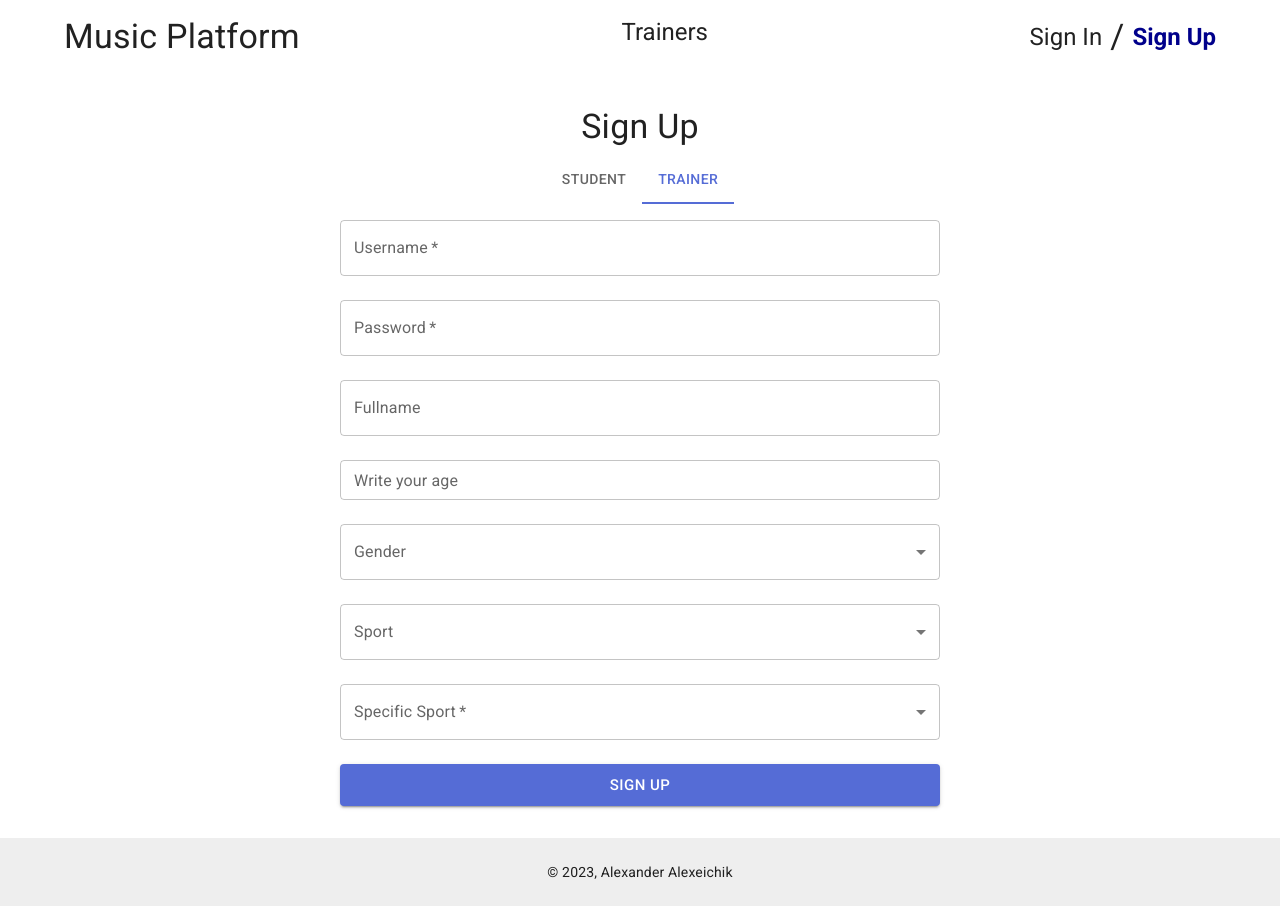
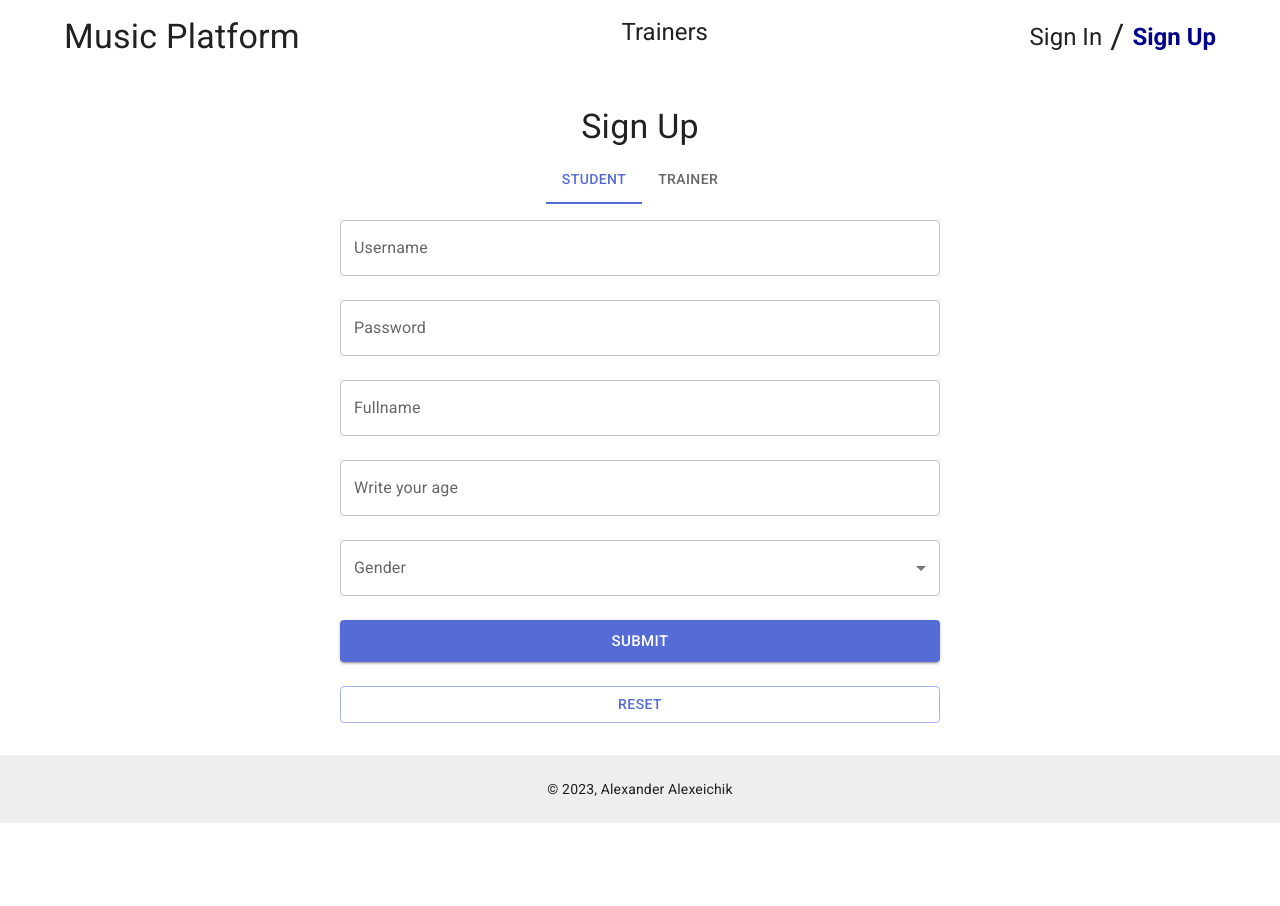
Before and after one commit to nexorqk/p2p-platform, a React (Vite) app: page /#/sign-up in a window 1280 px wide. After the commit the page ends 823 px from the top, so only its background shows below. Built offline with nearby package versions, Linux system fonts and the light colour scheme; data requests are answered from the project's data file.

Commit message:
feat: controller for sign in and student sign up

```diff
--- a/src/api/apiHelper.ts
+++ b/src/api/apiHelper.ts
@@ -1,5 +1,5 @@
 import axios from "axios";
 
-export const commonApi = axios.create({
+export const baseApi = axios.create({
   baseURL: "http://localhost:3004",
 });
--- a/src/components/StudentSignUp.tsx
+++ b/src/components/StudentSignUp.tsx
@@ -9,16 +9,22 @@ import {
   Stack,
   TextField,
 } from "@mui/material";
-import { useForm, SubmitHandler } from "react-hook-form";
+import { useForm, SubmitHandler, Controller } from "react-hook-form";
 import { SelectType, StudentSignUpForm } from "../types/sign-up";
-import { commonApi, endpoints } from "../api";
-import { passwordRegEx, usernameRegEx, validationErrors } from "../constants";
+import { baseApi, endpoints } from "../api";
+import {
+  fullnameRegEx,
+  passwordRegEx,
+  usernameRegEx,
+  validationErrors,
+} from "../constants";
 
 const StudentSignUp = () => {
   const [gender, setGender] = useState("");
   const [genderArr, setGenderArr] = useState<SelectType[]>([]);
   const {
-    register,
+    reset,
+    control,
     handleSubmit,
     formState: { errors },
   } = useForm<StudentSignUpForm>({
@@ -26,6 +32,8 @@ const StudentSignUp = () => {
       username: "",
       password: "",
       fullname: "",
+      age: "",
+      gender: "",
     },
   });
   const onSubmit: SubmitHandler<StudentSignUpForm> = (data) =>
@@ -37,7 +45,7 @@ const StudentSignUp = () => {
 
   const fetchGender = async () => {
     try {
-      const response = await commonApi(endpoints.GENDER);
+      const response = await baseApi(endpoints.GENDER);
       setGenderArr(response.data);
     } catch (error) {
       console.error(error);
@@ -50,46 +58,111 @@ const StudentSignUp = () => {
   return (
     <form onSubmit={handleSubmit(onSubmit)}>
       <Stack spacing={3} maxWidth={600} margin="0 auto">
+        <Controller
+          control={control}
+          name="username"
+          rules={{
+            required: true,
+            pattern: usernameRegEx,
+          }}
+          render={({
+            field: { onChange, value },
+            fieldState: { error },
+            formState,
+          }) => (
             <TextField
-          required
-          error={!!errors.username}
+              onChange={onChange}
+              value={value}
+              error={!!error}
               label="Username"
               type="text"
-          helperText={errors.username ? validationErrors.common : null}
-          {...register("username", { pattern: usernameRegEx })}
+              helperText={error ? validationErrors.usernameError : null}
             />
+          )}
+        />
+        <Controller
+          control={control}
+          name="password"
+          rules={{
+            required: true,
+            pattern: passwordRegEx,
+          }}
+          render={({
+            field: { onChange, value },
+            fieldState: { error },
+            formState,
+          }) => (
             <TextField
-          required
               color="secondary"
-          error={!!errors.password}
+              onChange={onChange}
+              value={value}
+              error={!!error}
               label="Password"
               type="password"
-          helperText={errors.password ? validationErrors.passwordPattern : null}
-          {...register("password", { pattern: passwordRegEx })}
+              helperText={error ? validationErrors.passwordPattern : null}
             />
+          )}
+        />
+        <Controller
+          control={control}
+          name="fullname"
+          rules={{
+            pattern: fullnameRegEx,
+          }}
+          render={({
+            field: { onChange, value },
+            fieldState: { error },
+            formState,
+          }) => (
             <TextField
-          error={!!errors.fullname}
+              onChange={onChange}
+              value={value}
+              error={!!error}
               label="Fullname"
               type="text"
-          helperText={errors.fullname ? validationErrors.common : null}
-          {...register("fullname", { pattern: usernameRegEx })}
+              helperText={error ? validationErrors.fullnameError : null}
             />
+          )}
+        />
+        <Controller
+          control={control}
+          name="age"
+          rules={{
+            min: 18,
+            max: 99,
+          }}
+          render={({
+            field: { onChange, value },
+            fieldState: { error },
+            formState,
+          }) => (
             <TextField
+              onChange={onChange}
+              value={value}
+              error={!!error}
               label="Write your age"
               type="number"
-          size="small"
-          error={!!errors.age}
-          helperText={errors.age ? validationErrors.tooYoung : null}
-          {...register("age", { min: 18, max: 99 })}
+              helperText={error ? validationErrors.tooYoung : null}
             />
+          )}
+        />
+
+        <Controller
+          control={control}
+          name="gender"
+          render={({
+            field: { onChange, value },
+            fieldState: { error },
+            formState,
+          }) => (
             <FormControl fullWidth>
               <InputLabel id="gender-select-label">Gender</InputLabel>
               <Select
                 labelId="gender-select-label"
                 id="gender-select"
-            value={gender}
-            label="Age"
-            onChange={handleGenderSelect}
+                value={value}
+                label="Gender"
+                onChange={onChange}
               >
                 {genderArr.map((gender) => (
                   <MenuItem key={gender.id} value={gender.id}>
@@ -98,8 +171,14 @@ const StudentSignUp = () => {
                 ))}
               </Select>
             </FormControl>
+          )}
+        />
+
         <Button size="large" type="submit" variant="contained">
           Submit
+        </Button>
+        <Button onClick={() => reset()} variant="outlined">
+          Reset
         </Button>
       </Stack>
     </form>
--- a/src/constants/validation.ts
+++ b/src/constants/validation.ts
@@ -1,12 +1,19 @@
 export const passwordRegEx = new RegExp(
-  "^(?=.*?[A-Z])(?=.*?[a-z])(?=.*?[0-9])(?=.*?[#?!@$ %^&*-]).{8,}$"
+  /^(?=.*?[A-Z])(?=.*?[a-z])(?=.*?[0-9])(?=.*?[#?!@$ %^&*-]).{8,}$/
 );
 
-export const usernameRegEx = new RegExp(/^[A-Za-z]+$/i);
+export const usernameRegEx = new RegExp(/^[a-z0-9_-]{3,15}$/);
+
+export const fullnameRegEx = new RegExp(
+  /^[a-zA-ZàáâäãåąčćęèéêëėįìíîïłńòóôöõøùúûüųūÿýżźñçčšžÀÁÂÄÃÅĄĆČĖĘÈÉÊËÌÍÎÏĮŁŃÒÓÔÖÕØÙÚÛÜŲŪŸÝŻŹÑßÇŒÆČŠŽ∂ð ,.'-]+$/u
+);
 
 export const validationErrors = {
   passwordPattern:
     "Minimum eight characters, at least one upper case English letter, one lower case English letter, one number and one special character",
+  usernameError:
+    "Alphanumeric string that may include _ and - having a length of 3 to 16 characters.",
+  fullnameError: "Not correct fullname",
   common: "Incorrect value",
-  tooYoung: "Too young",
+  tooYoung: "Too young or too old",
 };
--- /dev/null
+++ b/src/context/AuthProvider.tsx
@@ -0,0 +1,15 @@
+import { ReactNode, createContext, useState } from "react";
+
+const AuthContext = createContext({});
+
+export const AuthProvider = ({ children }: { children: ReactNode }) => {
+  const [auth, setAuth] = useState({});
+
+  return (
+    <AuthContext.Provider value={{ auth, setAuth }}>
+      {children}
+    </AuthContext.Provider>
+  );
+};
+
+export default AuthContext;
--- a/src/main.tsx
+++ b/src/main.tsx
@@ -7,14 +7,17 @@ import theme from "./theme";
 import App from "./App";
 
 import "./index.css";
+import { AuthProvider } from "./context/AuthProvider";
 
 ReactDOM.createRoot(document.getElementById("root")!).render(
   <React.StrictMode>
     <HashRouter>
-      <ThemeProvider theme={theme}>
-        <CssBaseline />
-        <App />
-      </ThemeProvider>
+      <AuthProvider>
+        <ThemeProvider theme={theme}>
+          <CssBaseline />
+          <App />
+        </ThemeProvider>
+      </AuthProvider>
     </HashRouter>
   </React.StrictMode>
 );
--- a/src/pages/SignInPage.tsx
+++ b/src/pages/SignInPage.tsx
@@ -1,29 +1,28 @@
 import { Button, Stack, TextField, Typography } from "@mui/material";
-import { FormEvent, useState } from "react";
+import { useState } from "react";
 import { passwordRegEx, usernameRegEx, validationErrors } from "../constants";
-import { commonApi, endpoints } from "../api";
-import { SubmitHandler, useForm } from "react-hook-form";
+import { baseApi, endpoints } from "../api";
+import { Controller, SubmitHandler, useForm } from "react-hook-form";
 
-type FormProps = {
+interface IFormProps {
   username: string;
   password: string;
+}
+
+const defaultValues = {
+  username: "",
+  password: "",
 };
 
 const SignInPage = () => {
-  const [isAuth, setIsAuth] = useState(false);
-  const [values, setValues] = useState<FormProps>();
-  const {
-    register,
-    handleSubmit,
-    formState: { errors },
-  } = useForm<FormProps>();
-  const onSubmit: SubmitHandler<FormProps> = (data) => {
-    console.log(data);
+  const [values, setValues] = useState<IFormProps>();
+  const { handleSubmit, reset, control, setValue } = useForm<IFormProps>({
+    defaultValues: defaultValues,
+  });
+
+  const onSubmit: SubmitHandler<IFormProps> = (data) => {
     setValues(data);
-    const response = commonApi.get(endpoints.GET_USER, {
-      params: { value: values },
-    });
-    console.log(response);
+    console.log(values);
   };
 
   return (
@@ -32,25 +31,56 @@ const SignInPage = () => {
         Sign In
       </Typography>
       <Stack direction={"column"} gap={3} maxWidth={600} margin="0 auto">
+        <Controller
+          control={control}
+          name="username"
+          rules={{
+            required: true,
+            pattern: usernameRegEx,
+          }}
+          render={({
+            field: { onChange, value },
+            fieldState: { error },
+            formState,
+          }) => (
             <TextField
-          required
-          error={!!errors.username}
+              onChange={onChange}
+              value={value}
+              error={!!error}
               label="Username"
               type="text"
-          helperText={errors.username ? validationErrors.common : null}
-          {...register("username", { pattern: usernameRegEx })}
+              helperText={error ? validationErrors.usernameError : null}
             />
+          )}
+        />
+        <Controller
+          control={control}
+          name="password"
+          rules={{
+            required: true,
+            pattern: passwordRegEx,
+          }}
+          render={({
+            field: { onChange, value },
+            fieldState: { error },
+            formState,
+          }) => (
             <TextField
               color="secondary"
-          required
-          error={!!errors.password}
+              onChange={onChange}
+              value={value}
+              error={!!error}
               label="Password"
               type="password"
-          helperText={errors.password ? validationErrors.passwordPattern : null}
-          {...register("password", { pattern: passwordRegEx })}
+              helperText={error ? validationErrors.passwordPattern : null}
             />
-        <Button size="large" type="submit" variant="contained" color="primary">
+          )}
+        />
+        <Button type="submit" size="large" variant="contained" color="primary">
           Sign In
+        </Button>
+        <Button onClick={() => reset()} variant={"outlined"}>
+          Reset
         </Button>
       </Stack>
     </form>
--- a/src/pages/SignUpPage.tsx
+++ b/src/pages/SignUpPage.tsx
@@ -4,7 +4,7 @@ import TrainerSignUp from "../components/TrainerSignUp";
 import StudentSignUp from "../components/StudentSignUp";
 
 const SignUpPage = () => {
-  const [value, setValue] = useState(1);
+  const [value, setValue] = useState(0);
 
   const handleChange = (event: React.SyntheticEvent, newValue: number) => {
     setValue(newValue);
--- a/src/types/sign-up.ts
+++ b/src/types/sign-up.ts
@@ -13,8 +13,8 @@ export interface StudentSignUpForm {
   username: string;
   password: string;
   fullname: string;
-  age: number;
-  gender: GenderEnum;
+  age: number | "";
+  gender: GenderEnum | "";
 }
 
 export interface TrainerSignUpForm {
```
Also changed, not shown: db.json (+6 -1 lines), src/components/TrainerSignUp.tsx (+4 -4 lines), src/hooks/authHook.ts (added, +44 -0 lines), 1 other file (tests, documents, lock files or other folders). Lines whose indentation alone changed are shown as unchanged.
